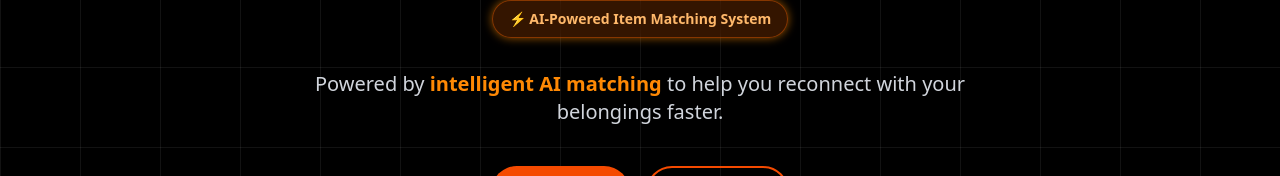
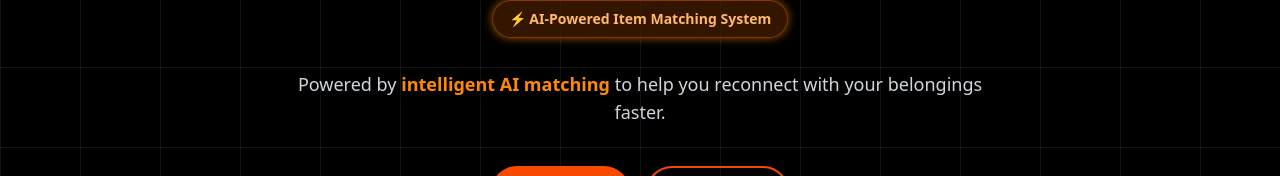
Before and after one commit to Suchitra-Sahoo/Smart-Lost-and-Found-System, a React (Vite) app in the folder Frontend/: page / in a window 1280 px wide. Shown: the part 333-509 px from the top of the page. Built offline with nearby package versions, Linux system fonts and the light colour scheme; no server answers.

Commit message:
minor ui update

```diff
--- a/Frontend/src/components/landing-page/Hero.jsx
+++ b/Frontend/src/components/landing-page/Hero.jsx
@@ -100,7 +100,7 @@ export const Hero = () => {
             ⚡ AI-Powered Item Matching System
           </motion.p>
 
-          <p className="text-gray-300 text-sm sm:text-lg md:text-xl mb-8 sm:mb-10 mt-2 px-2">
+          <p className="text-gray-300 text-sm sm:text-lg md:text-lg mb-8 sm:mb-10 mt-2 px-2">
             Powered by{" "}
             <span className="text-orange-400 font-semibold">
               intelligent AI matching
```
